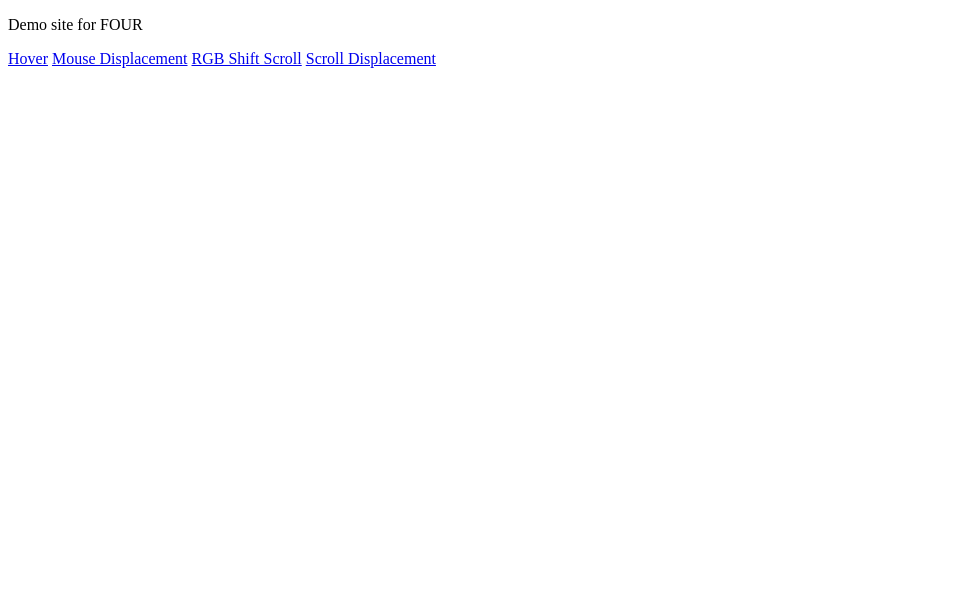
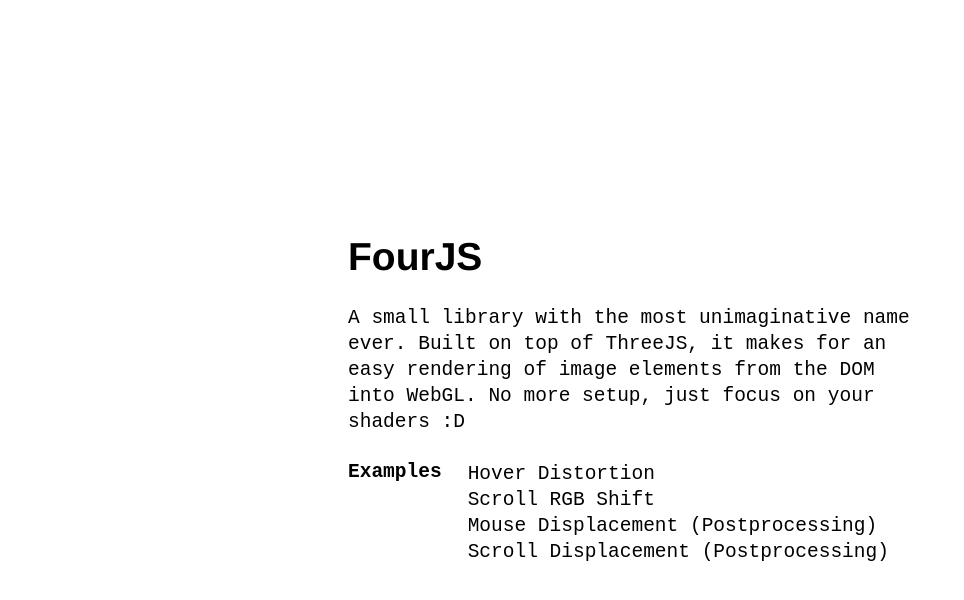
Before and after one commit to Holatresveces/four.js, a plain HTML site: page index.html in a window 1280 px wide. Shown: the whole page, without its empty margins (0-964 px from the left). Drawn offline with Linux system fonts and the light colour scheme.

Commit message:
Add styles

```diff
--- a/index.html
+++ b/index.html
@@ -4,13 +4,42 @@
     <meta charset="UTF-8" />
     <meta http-equiv="X-UA-Compatible" content="IE=edge" />
     <meta name="viewport" content="width=device-width, initial-scale=1.0" />
-    <title>Document</title>
+    <title>FourJS</title>
+    <link rel="stylesheet" href="style.css" />
   </head>
   <body>
-    <p>Demo site for FOUR</p>
-    <a href="examples/hover/index.html">Hover</a>
-    <a href="examples/mouse-displacement/index.html">Mouse Displacement</a>
-    <a href="examples/rgb-scroll/index.html">RGB Shift Scroll</a>
-    <a href="examples/scroll-displacement/index.html">Scroll Displacement</a>
+    <div class="wrapper">
+      <main>
+        <h1>FourJS</h1>
+        <p>
+          A small library with the most unimaginative name ever. Built on top of
+          ThreeJS, it makes for an easy rendering of image elements from the DOM
+          into WebGL. No more setup, just focus on your shaders :D
+        </p>
+        <div class="examples">
+          <h2>Examples</h2>
+          <ul>
+            <li>
+              <a href="examples/hover/index.html">Hover Distortion</a>
+            </li>
+            <li>
+              <a href="examples/rgb-scroll/index.html" target="_blank"
+                >Scroll RGB Shift</a
+              >
+            </li>
+            <li>
+              <a href="examples/mouse-displacement/index.html" target="_blank"
+                >Mouse Displacement (Postprocessing)</a
+              >
+            </li>
+            <li>
+              <a href="examples/scroll-displacement/index.html" target="_blank"
+                >Scroll Displacement (Postprocessing)</a
+              >
+            </li>
+          </ul>
+        </div>
+      </main>
+    </div>
   </body>
 </html>
--- /dev/null
+++ b/style.css
@@ -0,0 +1,58 @@
+* {
+  margin: 0;
+  padding: 0;
+  box-sizing: border-box;
+}
+
+html,
+body {
+  width: 100%;
+  height: 100%;
+  font-family: monospace;
+}
+
+.wrapper {
+  max-width: 600px;
+  height: 100%;
+  margin: 0 auto;
+  padding: 0 8px;
+}
+
+main {
+  height: 100%;
+  display: flex;
+  flex-direction: column;
+  justify-content: center;
+}
+
+h1 {
+  font-size: 3rem;
+  font-weight: 900;
+  padding-bottom: 2rem;
+  font-family: Helvetica, sans-serif;
+}
+
+.examples {
+  display: flex;
+}
+
+h2 {
+  padding-right: 2rem;
+}
+
+p {
+  line-height: 2rem;
+  font-size: 1.5rem;
+  padding-bottom: 2rem;
+}
+
+a {
+  text-decoration: none;
+  color: black;
+}
+
+ul {
+  list-style: none;
+  font-size: 1.5rem;
+  line-height: 2rem;
+}
```
Also changed, not shown: examples/hover/index.html (+1 -1 lines), examples/mouse-displacement/index.html (+1 -1 lines), examples/rgb-scroll/index.html (+1 -1 lines), examples/scroll-displacement/index.html (+1 -1 lines), examples/hover/main.js, examples/mouse-displacement/main.js, examples/rgb-scroll/main.js, examples/scroll-displacement/main.js.
